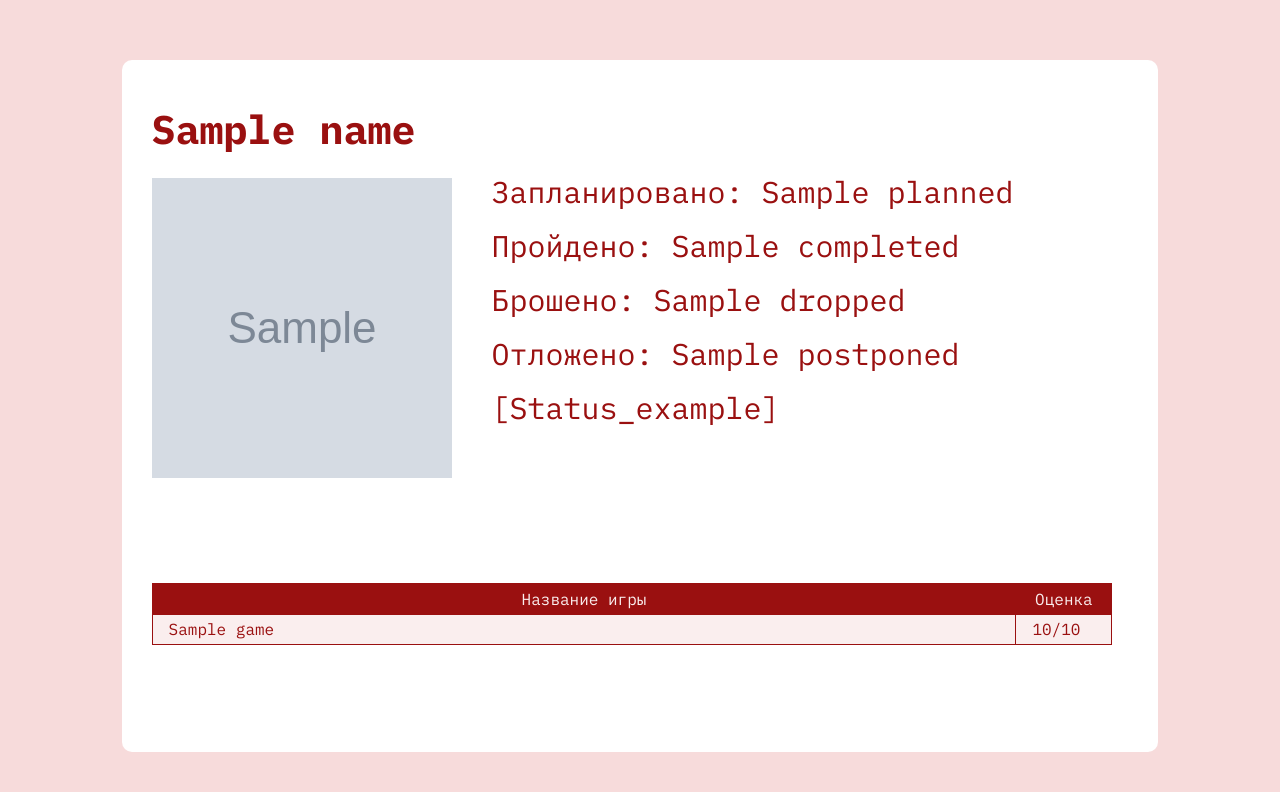
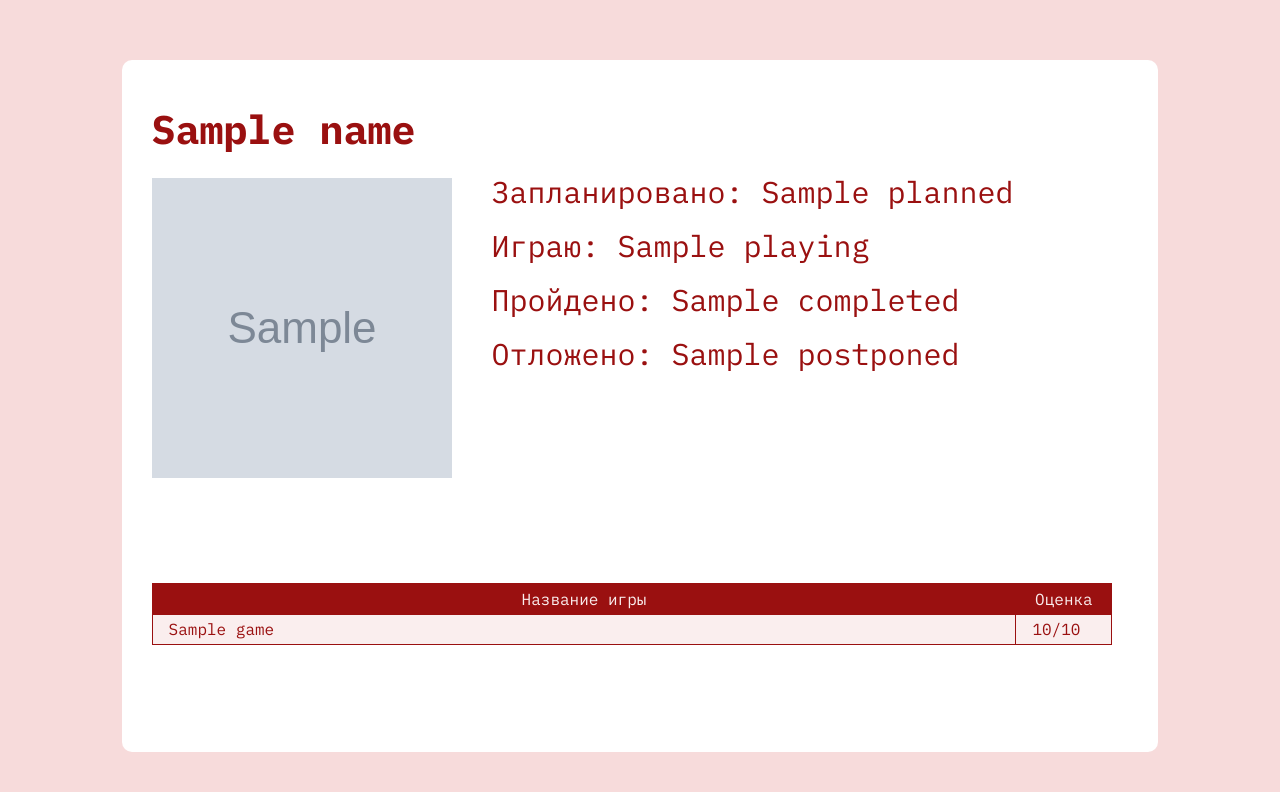
Before and after one commit to DanilaOl/Game-Kiroku, a Flask app: template templates/user.html in a window 1280 px wide. Shown: the part 76-868 px from the top of the page. Run offline with Flask 2, Linux system fonts and the light colour scheme; the template is opened without the code that fills it: most values are stand-ins (such as "Sample title", 1, 10 or a date in 2020); grey boxes marked "Sample" are stand-in pictures; parts of the project's set-up code (start-up, migrations or seed data) failed here and were passed over; some libraries are stand-ins or nearby versions.

Commit message:
replaced 'dropped' to 'playing' list

```diff
--- a/templates/user.html
+++ b/templates/user.html
@@ -44,10 +44,9 @@
             <img src={{ profile_photo }} alt="Avatar">
             <div class="user-info">
                 <p>Запланировано: {{ list_counts.planned }}</p>
+                <p>Играю: {{ list_counts.playing }}</p>
                 <p>Пройдено: {{ list_counts.completed }}</p>
-                <p>Брошено: {{ list_counts.dropped }}</p>
                 <p>Отложено: {{ list_counts.postponed }}</p>
-                <p>[Status_example]</p>
             </div>
         </div>
         <div class="list-wrapper">
@@ -55,8 +54,8 @@
             {% if lists %}
             <div class="list">
                 <p>{% if key == 'planned' %}Запланировано
+                    {% elif key == 'playing' %}Играю
                     {% elif key == 'completed' %}Пройдено
-                    {% elif key == 'dropped' %}Брошено
                     {% elif key == 'postponed' %}Отложено
                     {% endif %}
                 </p>
```
Also changed, not shown: models.py (+7 -4 lines), templates/game.html (+6 -3 lines).
